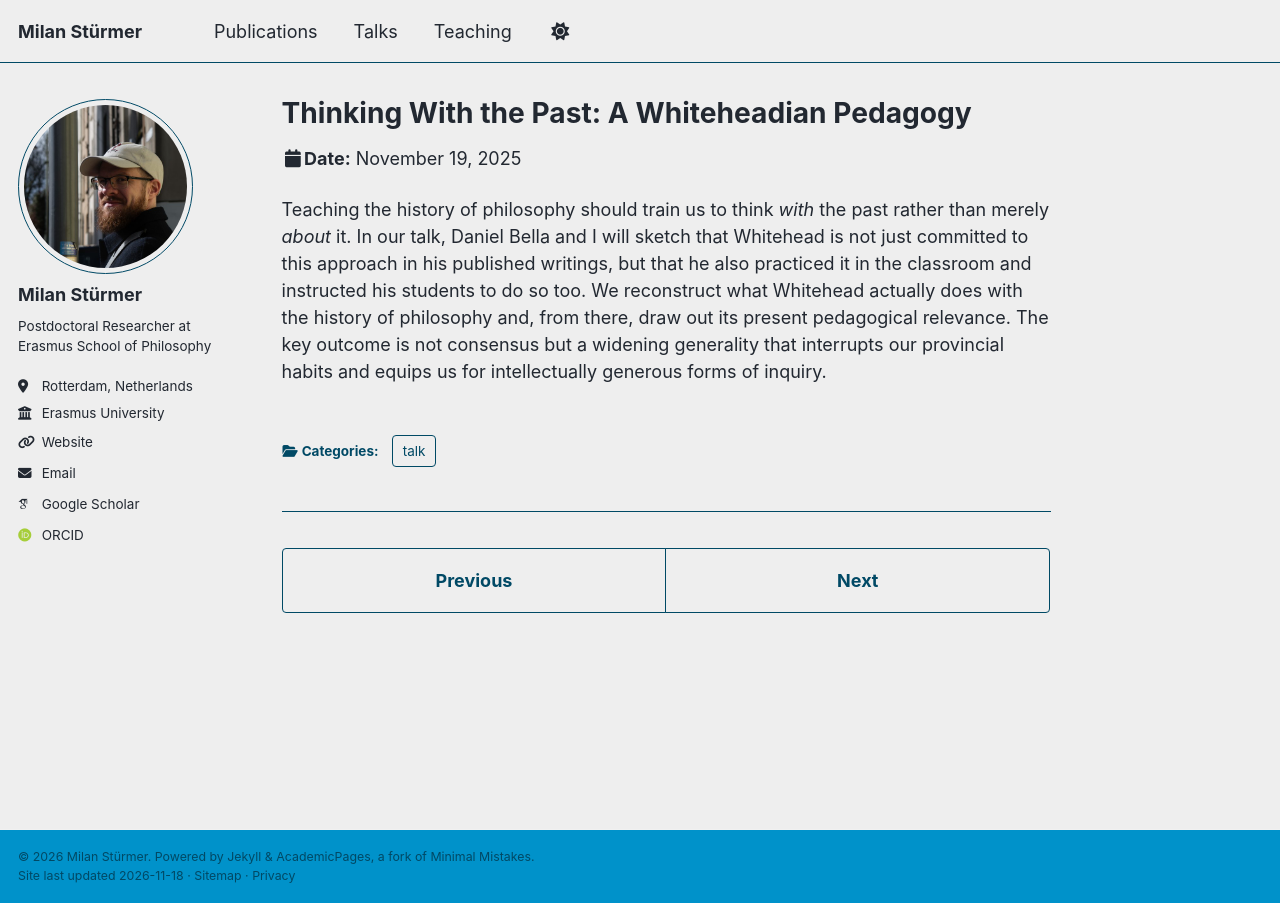
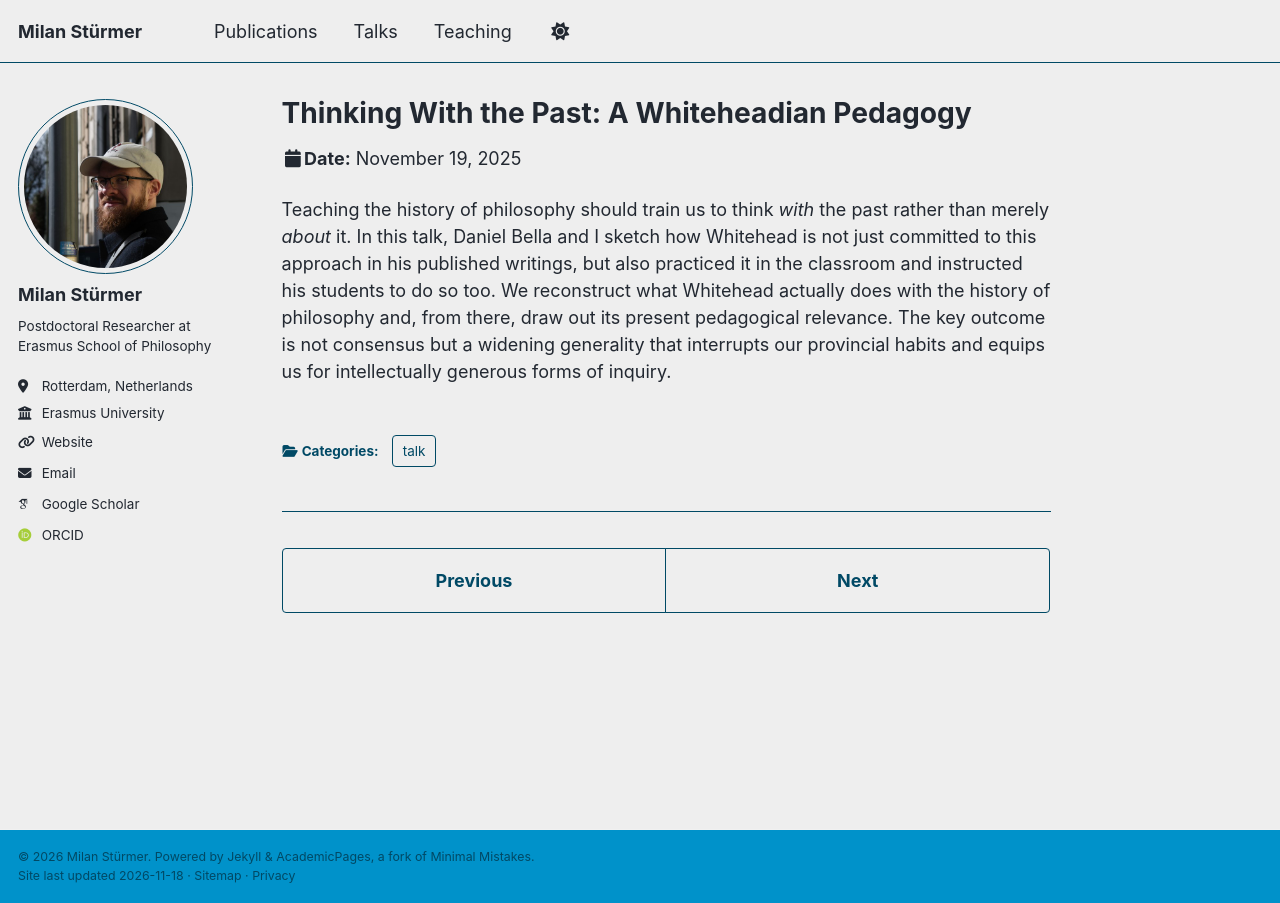
Before and after one commit to milanstuermer/milanstuermer.github.io, a Jekyll site: the page built from _talks/2025-whitehead-pedagogy.md, in a window 1280 px wide. Built offline with Jekyll 4.4.1, drawn with Linux system fonts in a browser that asks for light colours; some web fonts are replaced.

Commit message:
Correct archived talk wording

```diff
--- a/_talks/2025-whitehead-pedagogy.md
+++ b/_talks/2025-whitehead-pedagogy.md
@@ -8,4 +8,4 @@ venue: "Whitehead for Education, the Humanities, and the Social Sciences. In Pur
 date: 2025-11-19
 location: "Katowice, Poland"
 ---
-Teaching the history of philosophy should train us to think *with* the past rather than merely *about* it. In our talk, Daniel Bella and I will sketch that Whitehead is not just committed to this approach in his published writings, but that he also practiced it in the classroom and instructed his students to do so too. We reconstruct what Whitehead actually does with the history of philosophy and, from there, draw out its present pedagogical relevance. The key outcome is not consensus but a widening generality that interrupts our provincial habits and equips us for intellectually generous forms of inquiry.
+Teaching the history of philosophy should train us to think *with* the past rather than merely *about* it. In this talk, Daniel Bella and I sketch how Whitehead is not just committed to this approach in his published writings, but also practiced it in the classroom and instructed his students to do so too. We reconstruct what Whitehead actually does with the history of philosophy and, from there, draw out its present pedagogical relevance. The key outcome is not consensus but a widening generality that interrupts our provincial habits and equips us for intellectually generous forms of inquiry.
```
